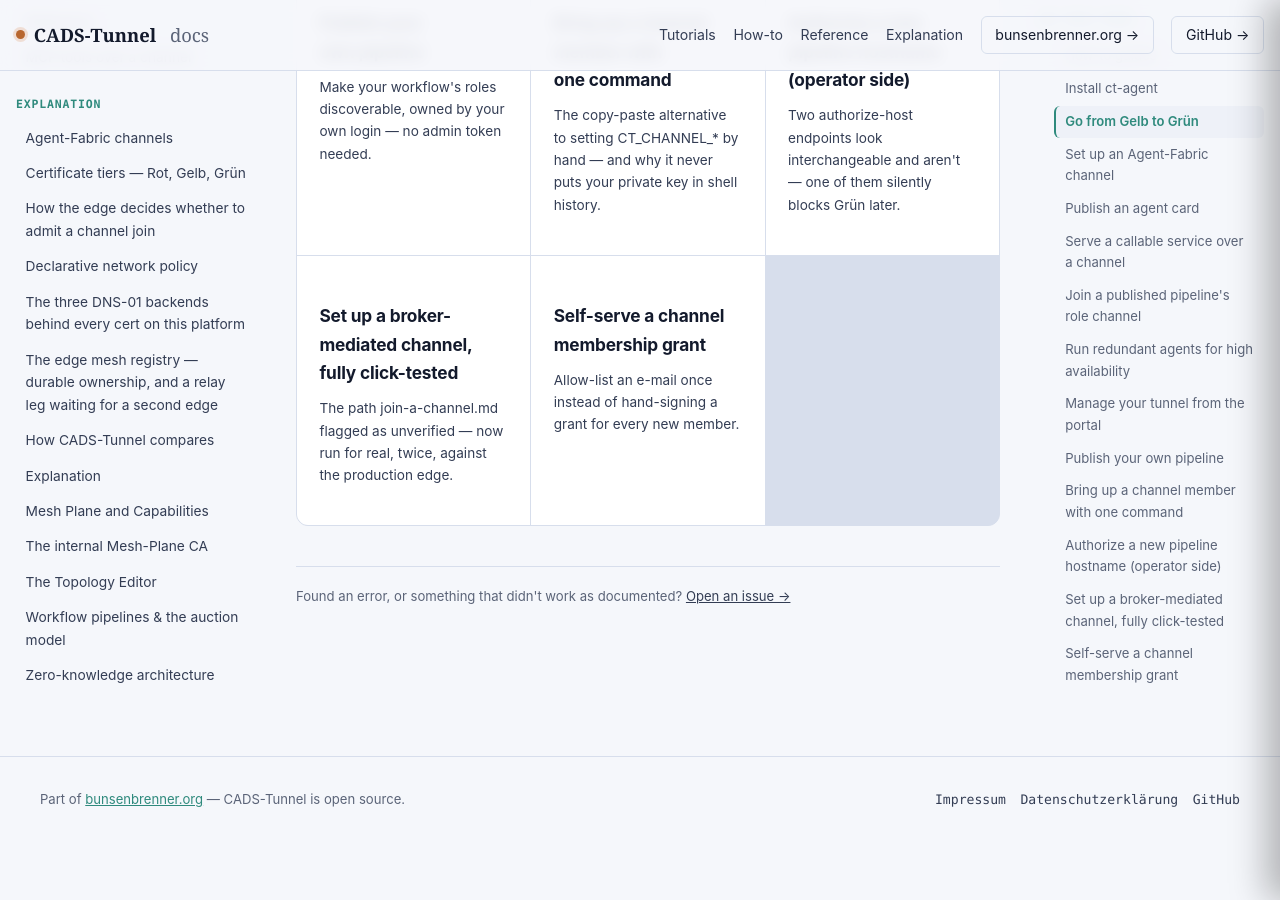
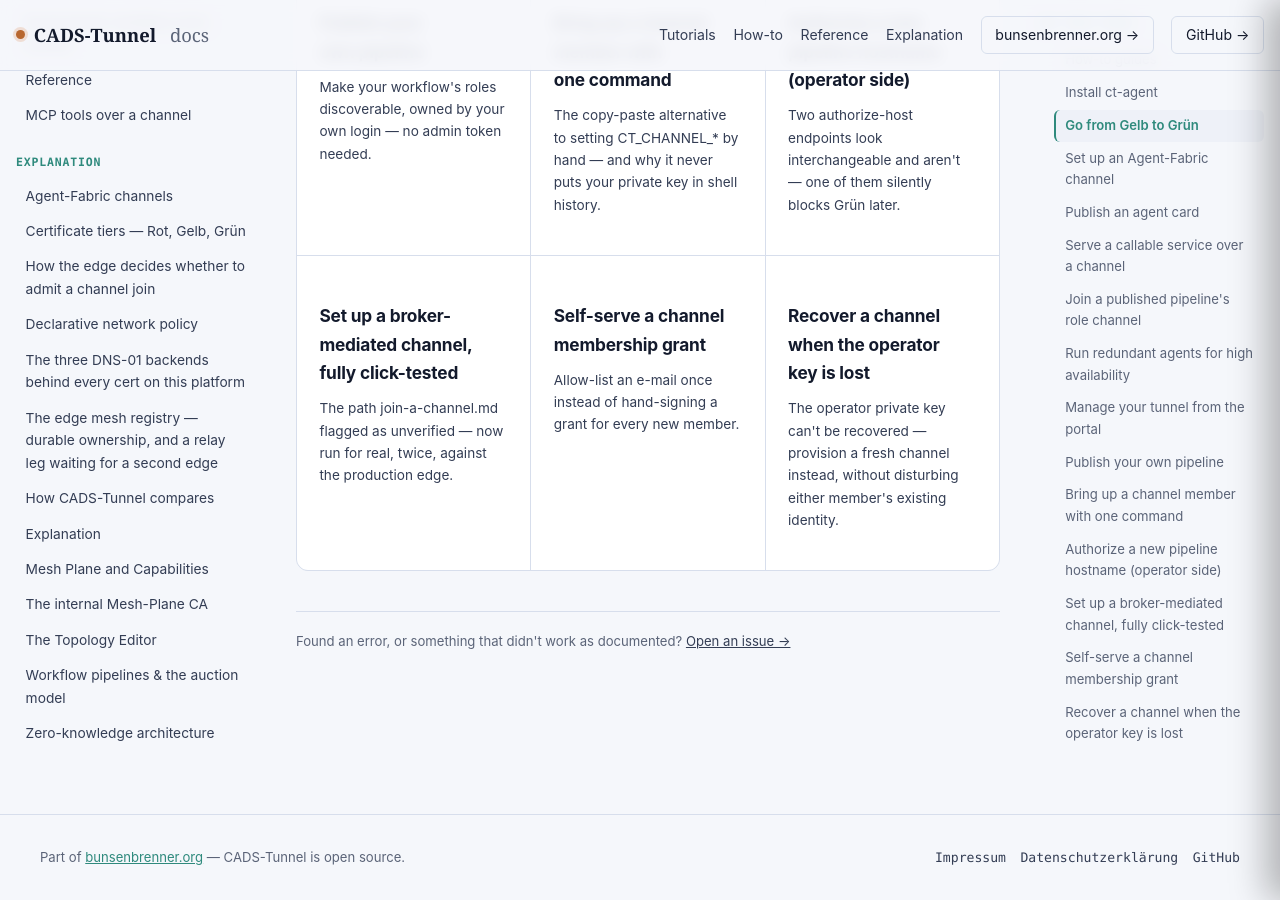
Before and after one commit to scimbe/CADS-Tunnel-docs, a Jekyll site: the page built from _how-to/index.md, in a window 1280 px wide and 900 px high, scrolled down 1187 px. Built offline with Jekyll 4.4.1, drawn with Linux system fonts in a browser that asks for light colours; part of the change alters nothing that is shown; some of the changed text lies outside the part shown.

Commit message:
docs(how-to): recovering a channel after the operator key is lost
New page walks through provisioning a fresh operator identity + channel when
the original CT_CHANNEL_OPERATOR_KEY is unrecoverable, reusing both members'
existing holder/noise identities. Live-verified 2026-08-01 against production.

Also corrects self-service-channel-grant.md's "no grant hex to lose" framing
-- claiming only inserts a channel_members row (ClaimResp is just {claimed:
bool}); the edge still verifies an operator-signed grant separately at pair
time, so a claimed member still needs one minted afterward.

````diff
--- /dev/null
+++ b/_how-to/recover-lost-channel-operator-key.md
@@ -0,0 +1,156 @@
+---
+title: Recover a channel when the operator key is lost
+description: The operator private key can't be recovered — provision a fresh channel instead, without disturbing either member's existing identity.
+order: 14
+---
+
+# Recover a channel when the operator key is lost
+
+[Set up an Agent-Fabric channel]({{ '/how-to/join-a-channel/' | relative_url }}) covers the normal path:
+an operator mints a keypair (`ct-agent channel operator-init`), registers a channel, and signs a
+`CT_CHANNEL_GRANT` for each member. This page covers what to do when that operator's **private** key —
+`CT_CHANNEL_OPERATOR_KEY` — is gone: not misplaced-but-findable, actually gone (a password manager entry
+never saved, scrollback that rolled off, a machine that's been wiped).
+
+## Why there's no "recover" step
+
+`CT_CHANNEL_OPERATOR_KEY` is an Ed25519 private key. There is no operation that derives a private key
+back from its public half, by design — that's the entire point of asymmetric cryptography holding up here.
+Nobody, including the platform operator, can re-sign a grant against an existing channel's registered
+`operator_pubkey` without the matching private key. If you don't have it, that channel's ability to admit
+*new* signed grants is permanently gone; already-issued grants for it keep working until they expire, but
+you can't mint another one.
+
+The forward path isn't recovery — it's provisioning a **new** channel with a **new** operator identity,
+reusing both members' *existing* holder/noise identities unchanged. Neither member has to regenerate
+anything or lose continuity; only the channel id and the grants change.
+
+## What you need before starting
+
+- A `ct-agent` binary (any release; this doesn't need a CADS-Tunnel checkout — the standalone binary from
+  a running agent container works, e.g. `docker exec <container> ct-agent ...`).
+- Each member's existing **holder public key** (not their private key — you never need it, and it should
+  never leave their machine). If a member also still has shell access to wherever their private holder key
+  lives, they can print their own public key locally without exposing the private one — see
+  [Set up an Agent-Fabric channel]({{ '/how-to/join-a-channel/' | relative_url }}) for `channel init`'s
+  output shape, which prints both.
+- An OIDC bearer token for whichever account should own the new channel registration (any account works —
+  channel ownership is bookkeeping, not a security boundary; see
+  [Self-service channel registry]({{ '/reference/api-endpoints/#self-service-channel-registry' | relative_url }})).
+
+## 1. Mint a fresh operator identity
+
+```bash
+ct-agent channel operator-init
+```
+
+```
+# Agent-Fabric channel OPERATOR identity — generated locally, keep the key secret.
+# Register this PUBLIC key as the channel authority (POST /channel/register):
+#   operator_pubkey = <64 hex>
+export CT_CHANNEL_OPERATOR_KEY=<64 hex — SECRET, never leaves this machine>
+```
+
+Store `CT_CHANNEL_OPERATOR_KEY` somewhere durable this time — a secrets manager, an encrypted `.env` next
+to whatever provisioned the last one — precisely because losing it again means repeating this whole page.
+
+## 2. Derive the new channel id from both members' existing public keys
+
+`channel_id_for_link` is deterministic and **order-independent** — run it once, from either member's
+perspective, with the operator pubkey from step 1 and the *other* member's holder pubkey as
+`CT_CHANNEL_BRIDGE_HOLDER`:
+
+```bash
+CT_CHANNEL_OPERATOR_PUBKEY=<new operator_pubkey> \
+CT_CHANNEL_BRIDGE_HOLDER=<member B's existing holder_pubkey> \
+CT_CHANNEL_HOLDER_KEY=<member A's existing holder PRIVATE key> \
+CT_CHANNEL_NOISE_PUBKEY=<member A's existing noise public key> \
+ct-agent channel member-material
+```
+
+This prints `channel_id`, plus member A's `noise_attestation` for the next step. If you only have access
+to member A's keys (the common case when you're recovering on behalf of one side and the other member has
+to do their own half independently — see step 5), that's enough to compute the *same* channel id member B
+will independently derive when they run their own `member-material` with the operator pubkey you give
+them.
+
+## 3. Register the channel and every member you have real material for
+
+```bash
+curl -X POST https://<your plane>/me/channels \
+  -H "Authorization: Bearer <token>" -H 'content-type: application/json' \
+  -d '{"channel":"<channel_id>","operator_pubkey":"<new operator_pubkey>"}'
+
+curl -X POST https://<your plane>/me/channels/<channel_id>/members \
+  -H "Authorization: Bearer <token>" -H 'content-type: application/json' \
+  -d '{"holder":"<member_holder_pubkey>","noise_pubkey":"<member_noise_pubkey>","noise_attestation":"<from step 2>"}'
+```
+
+`noise_attestation` only verifies if it was signed by the exact holder private key behind the
+`holder_pubkey` in the same request — a member's `member-material` output can't be forged or reused for a
+different holder, so this step is safe to run with material anyone genuinely possessing that holder key
+generated, not just the original operator.
+
+## 4. Mint a grant for each member
+
+```bash
+CT_CHANNEL_OPERATOR_KEY=<new operator private key> \
+CT_GRANT_CHANNEL=<channel_id> \
+CT_GRANT_MEMBER_HOLDER=<member_holder_pubkey> \
+CT_GRANT_DIRECTION=initiate \
+CT_GRANT_EXPIRES=<unix seconds> \
+ct-agent channel grant
+```
+
+Direction has to match how each side actually connects — the side that dials out uses `initiate`, the side
+running a long-lived `--serve`/listener uses `accept`. Getting this backwards doesn't create a security
+issue (it's a fresh, scoped, expiring grant either way) — it just fails admission cleanly and needs
+re-minting with the direction flipped.
+
+The output is the hex `CT_CHANNEL_GRANT` value for that member — hand it to them (chat, a shared secret
+store, however you'd relay any credential) along with the new `channel_id`. Never hand over
+`CT_CHANNEL_OPERATOR_KEY` itself to a member; they only ever need their own grant.
+
+## 5. If you don't have one member's private keys at all
+
+This is the realistic case: you're recovering on behalf of an operator who lost the key, but a *member*
+still has their own private holder/noise keys safely on their own machine — you were never meant to have
+those. That member runs step 2's `member-material` command themselves, locally, with the new operator
+pubkey you give them and *your* holder pubkey (or whichever other member's) as `CT_CHANNEL_BRIDGE_HOLDER`,
+and pastes back just the four printed public/attestation values — nothing secret crosses the wire. You take
+that output straight into step 3's member-registration call, then mint their grant in step 4 using the
+`holder_pubkey` they gave you — you never needed their private key for any of this.
+
+If that member would rather go through the portal instead of running `ct-agent` locally, allow-listing
+their e-mail and pointing them at
+[Self-serve a channel membership grant]({{ '/how-to/self-service-channel-grant/' | relative_url }}) covers
+the *membership* half of this identically. It does not cover step 4 — claiming never mints a grant (see
+that page's callout) — so you still owe them a grant hex afterward regardless of which path they used to
+get registered as a member.
+
+## 6. Point the client config at the new channel
+
+Wherever the old `channel_id` / `CT_CHANNEL_GRANT` pair was configured — a compose file's environment, a
+systemd unit, a config management value — update both to the new ones from steps 2 and 4. Nothing else
+about either member's setup needs to change: not their holder key, not their noise key, not their address
+or listen configuration.
+
+<div class="callout warn">
+Live-verified 2026-08-01 against the real production control plane, for exactly this scenario: an
+operator key genuinely lost, a fresh operator identity provisioned, both members' existing (unchanged)
+holder keys carried over, a new channel registered end to end. The re-provisioned side's connection
+attempt reached the broker and was admitted (<code>plane-brokered Initiate (relay ...)</code> in its log)
+— proving the new operator/channel/grant chain verifies correctly — before failing with a plain connection
+error because the *other* member hadn't updated their own config yet. That's the expected, correct state
+partway through this procedure, not a bug in it.
+</div>
+
+## Related
+
+- [Set up an Agent-Fabric channel]({{ '/how-to/join-a-channel/' | relative_url }}) — the normal,
+  first-time provisioning flow this page's steps mirror.
+- [Self-serve a channel membership grant]({{ '/how-to/self-service-channel-grant/' | relative_url }}) —
+  the portal-driven alternative to step 5's manual paste-back, and what it does and doesn't cover.
+- [Agent-Fabric channels]({{ '/explanation/agent-fabric-channels/' | relative_url }}) and
+  [How the edge decides whether to admit a channel join]({{ '/explanation/channel-admission/' | relative_url }})
+  — the admission mechanics this recovery procedure has to satisfy.
--- a/_how-to/self-service-channel-grant.md
+++ b/_how-to/self-service-channel-grant.md
@@ -11,7 +11,22 @@ hand-signing a `CT_CHANNEL_GRANT` for every member and getting it to them out of
 manual round trip *every time* someone new joins, or needs to relaunch after losing their old grant. This
 page is the self-service alternative: the owner allow-lists an e-mail once, and from then on anyone who
 logs into the portal with that verified e-mail can claim their own membership directly — no operator
-action needed for the actual grant, and no grant hex to lose.
+round trip needed to get *added as a member*.
+
+<div class="callout warn">
+What claiming does <strong>not</strong> do, confirmed against the handler source (<code>ClaimResp</code>
+in <code>portal_api.rs</code> carries only <code>claimed: bool</code>, nothing else): it inserts a
+<code>channel_members</code> row, it does not mint or return a <code>CT_CHANNEL_GRANT</code>. The edge's
+broker still cryptographically verifies an operator-signed grant for both sides before pairing a channel
+(<code>channel_broker.rs</code>'s <code>verify(operator_pubkey, ...)</code> on each presented grant) — that
+check is entirely separate from, and unaffected by, the membership row this page's claim flow creates. A
+standard <code>ct-agent channel</code> client still needs a real <code>CT_CHANNEL_GRANT</code> from the
+operator (<code>ct-agent channel grant</code>) after claiming, exactly as before. Live-reproduced
+2026-08-01: a claimed member with no separate grant gets exactly as far as the edge accepting the dial and
+then a connection failure once the peer looks for a grant that was never issued — see
+[Recover a channel when the operator key is lost]({{ '/how-to/recover-lost-channel-operator-key/' | relative_url }})
+for the full, live-verified case this surfaced from.
+</div>
 
 ## 1. The channel owner allow-lists an e-mail
 
````
